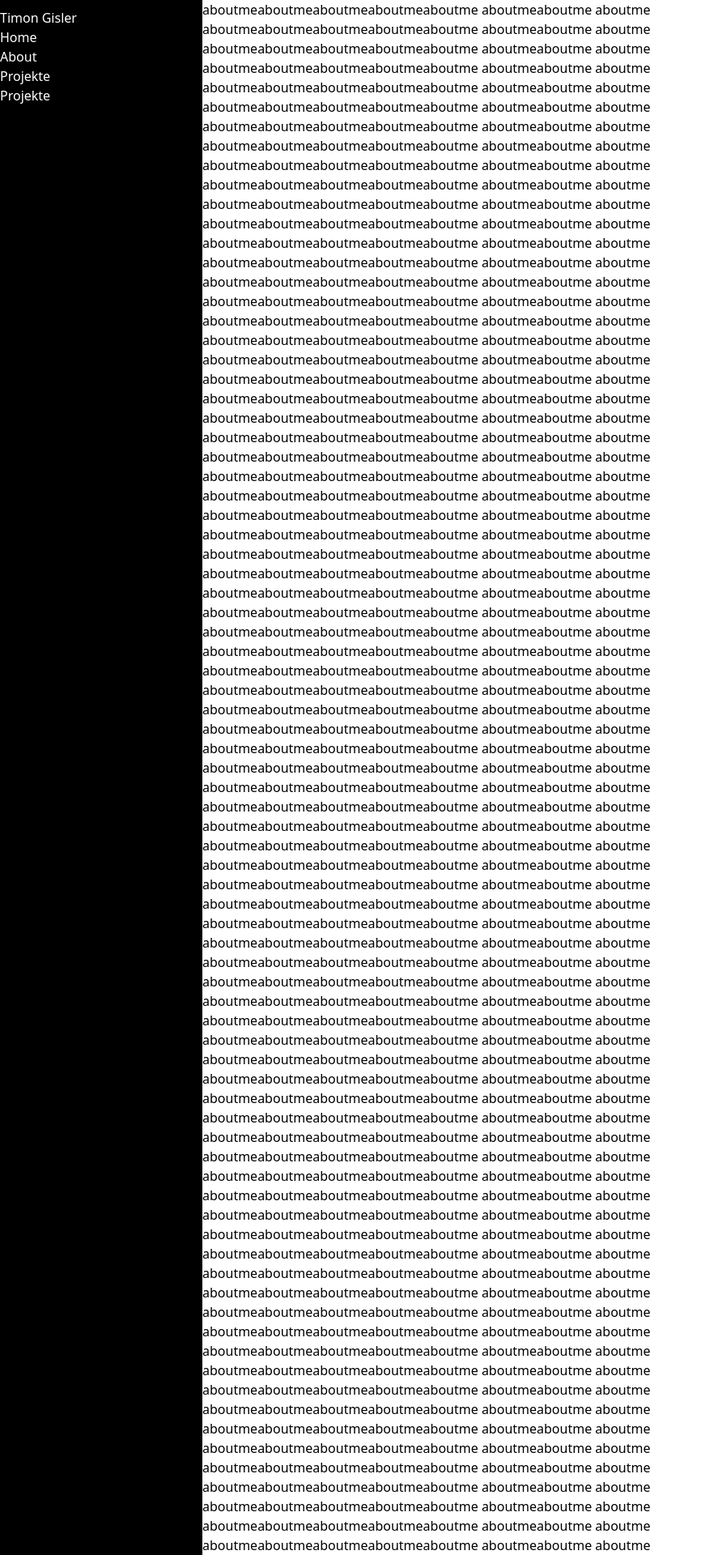
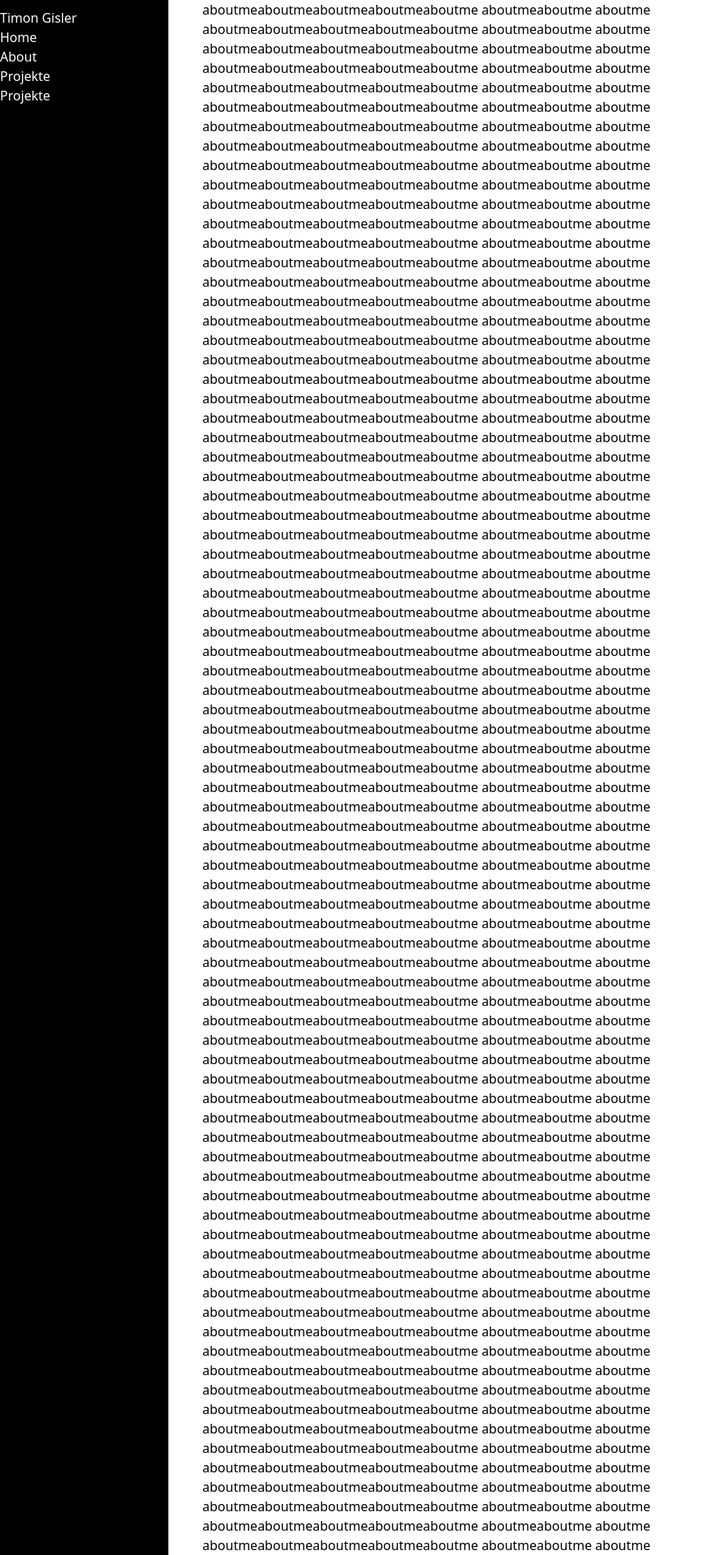
Before and after one commit to TimonGisler/personal-portfolio-jekyll, a Jekyll site: the page built from index.html, in a window 1280 px wide. Shown: the top 1920 px of the page at 81% size, without its empty margins (0-866 px from the left). Built offline with Jekyll 4.4.1, drawn with Linux system fonts in a browser that asks for light colours.

Commit message:
adjusted width of sidebar on phone

```diff
--- a/_includes/navbar.html
+++ b/_includes/navbar.html
@@ -1,4 +1,4 @@
-<nav class="py-2.5 bg-black text-white fixed md:static md:h-auto h-screen">
+<nav class="py-2.5 bg-black text-white fixed md:static md:h-auto h-screen w-52">
     <!-- open/close menu -->
     <button type="button" class="md:hidden absolute items-center p-2 rounded-lg text-gray-400 hover:bg-gray-700 -right-10 top-1/2 bg-red-800 md">
         <svg class="w-6 h-6" fill="currentColor" viewBox="0 0 20 20">
--- a/assets/css/styles.css
+++ b/assets/css/styles.css
@@ -772,6 +772,18 @@ video {
   width: 91.666667%;
 }
 
+.w-16 {
+  width: 4rem;
+}
+
+.w-56 {
+  width: 14rem;
+}
+
+.w-52 {
+  width: 13rem;
+}
+
 .cursor-pointer {
   cursor: pointer;
 }
```
